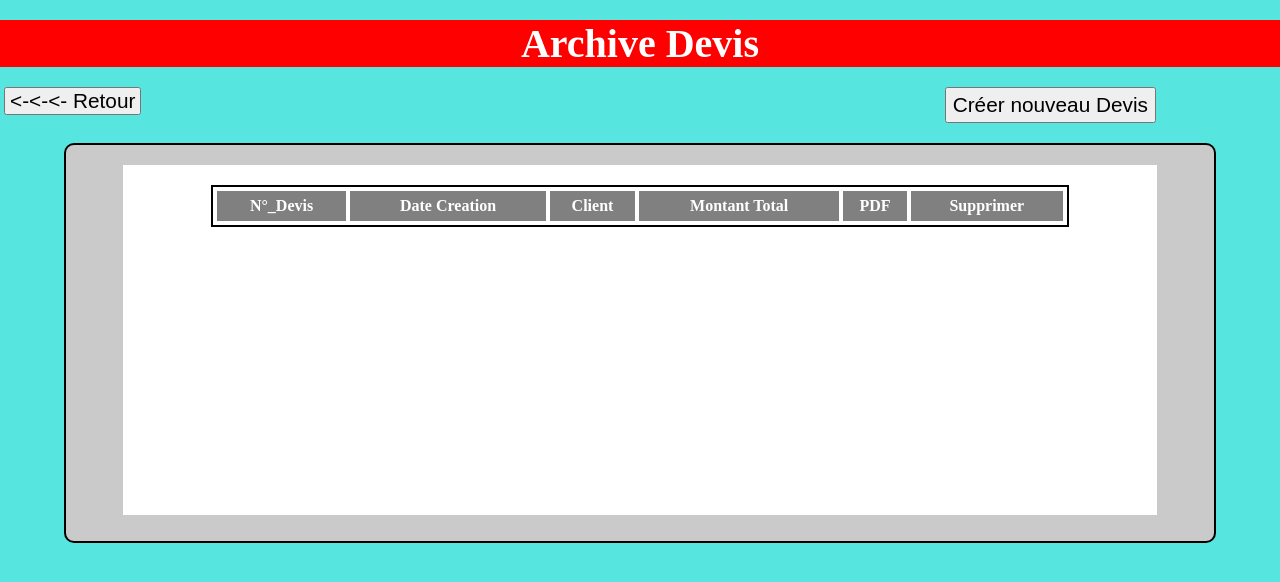
After one commit to rehicodos/projet_Aelite, a PHP site: page /tcpdf/archive_nouvo_devis.php in a window 1280 px wide. The commit adds this page. Shown: the top 582 px of the page. Run offline with PHP 8.4, Linux system fonts and the light colour scheme; lists and menus that the app fills with data are empty.

Commit message:
on tant vers la fin du contrat jour_j -2

```diff
--- /dev/null
+++ b/archive_nouvo_devis.css
@@ -0,0 +1,67 @@
+* {
+    padding: 0;
+    margin: 0;
+    box-sizing: border-box;
+}
+body {
+    /* background: #cacaca; */
+    background: #57e6df;
+}
+h2 {
+    text-align: center;
+    color: white;
+    margin: 20px 0px;
+    background: red;
+    font-size: 2.5em;
+}
+#cont_archive {
+    width: 90%;
+    height: 400px;
+    margin: 20px auto;
+    background: #cacaca;
+    border-radius: 10px;
+    border: 2px solid black;
+}
+#cont_tableau_archive {
+    width: 90%;
+    height: 350px;
+    background: white;
+    margin: 20px auto;
+    padding: 20px 40px;
+    overflow: hidden;
+    overflow-y: scroll;
+    /* border: 2px solid red; */
+}
+#bt_nouvo_devis {
+    /* border: 2px solid red; */
+    width: 90%;
+    margin: 20px 0px;
+    display: flex;
+    margin-left: 4px;
+    justify-content: space-between;
+
+}
+#bt_nouvo_devis #bt_retour {
+    font-size: 1.3em;
+    padding: 0px 4px;
+    /* margin-left: 4px; */
+}
+#bt_nouvo_devis #new_devis {
+    font-size: 1.3em;
+    padding: 4px 6px;
+}
+#cont_tableau_archive table {
+    margin: 0px auto;
+    width: 90%;
+    border: 2px solid black;
+    border-spacing: 4px;
+    /* border: 2px solid red; */
+
+}
+#cont_tableau_archive table th {
+    background: gray;
+    color: white;
+    text-align: center;
+    padding: 4px 0px;
+    height: 30px;
+}
--- /dev/null
+++ b/archive_nouvo_devis.php
@@ -0,0 +1,31 @@
+<!DOCTYPE html>
+<html lang="fr">
+<head>
+    <meta charset="UTF-8">
+    <meta http-equiv="X-UA-Compatible" content="IE=edge">
+    <meta name="viewport" content="width=device-width, initial-scale=1.0">
+    <link rel="stylesheet" href="archive_nouvo_devis.css">
+    <title>Archive ou créer nouveau devis </title>
+</head>
+<body>
+    <h2>Archive Devis</h2>
+    <div id="bt_nouvo_devis">
+        <a href="index.php"><button id="bt_retour" type="button"><-<-<- Retour</button></a>
+        <a href="devis.php"><button id="new_devis" type="button">Créer nouveau Devis</button></a>
+    </div>
+    <div id="cont_archive">
+        <div id="cont_tableau_archive">
+            <table>
+                <tr>
+                    <th>N°_Devis</th>
+                    <th>Date Creation</th>
+                    <th>Client</th>
+                    <th>Montant Total</th>
+                    <th>PDF</th>
+                    <th>Supprimer</th>
+                </tr>
+            </table>
+        </div>
+    </div>
+</body>
+</html>
--- a/index.php
+++ b/index.php
@@ -31,7 +31,7 @@
                     <p>Bibliothèque</p>
                 </div>
                 <div class="repertw">
-                    <img id="image_devis_page_principale" src="images/devis2.jpg" width="100%" height="90%">
+                    <a href="archive_nouvo_devis.php"><img id="" src="images/devis2.jpg" width="100%" height="90%"></a>
                     <p>Devis</p>
                 </div>
             </div>
@@ -65,7 +65,8 @@
     </div>
 
     <!-- ______inclusion des pages externe____ -->
-    <div id="page_devis"><?php include('devis.php'); ?></div>
+
+
 
     <script>
         //  ____affichage/appel des pages_______
```
Also changed, not shown: devis.php (+9 -3 lines), devis__.css (renamed from devis.css, +20 -0 lines).
